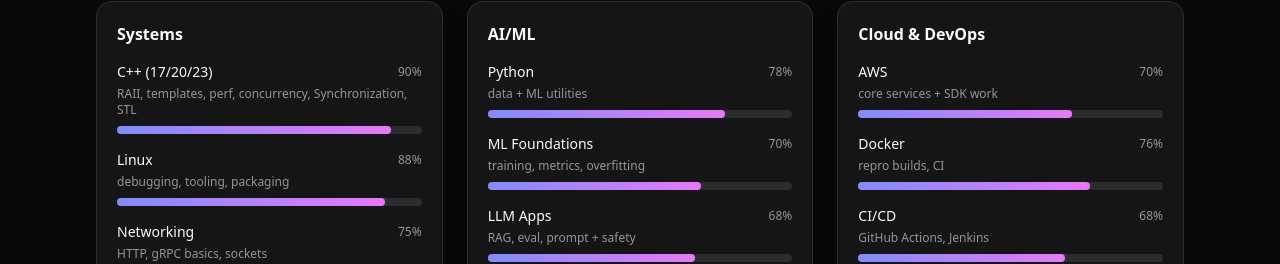
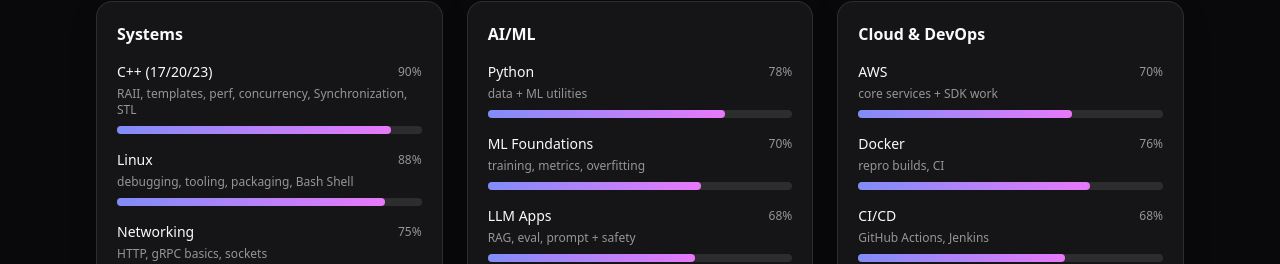
Before and after one commit to rajanyadav0307/rajan-portfolio, a React (Vite) app: page / in a window 1280 px wide. Shown: the part 1734-1998 px from the top of the page. Built offline with nearby package versions, Linux system fonts and the light colour scheme.

Commit message:
Linux Update

```diff
--- a/src/content/profile.ts
+++ b/src/content/profile.ts
@@ -113,7 +113,7 @@ export const profile: Profile = {
         name: "Systems",
         items: [
           { label: "C++ (17/20/23)", level: 90, note: "RAII, templates, perf, concurrency, Synchronization, STL" },
-          { label: "Linux", level: 88, note: "debugging, tooling, packaging" },
+          { label: "Linux", level: 88, note: "debugging, tooling, packaging, Bash Shell" },
           { label: "Networking", level: 75, note: "HTTP, gRPC basics, sockets" },
           { label: "Build/Tooling", level: 80, note: "CMake, Ninja, clang/gcc, Address Sanitizer, Thread Sanitizer"}
         ]
```
